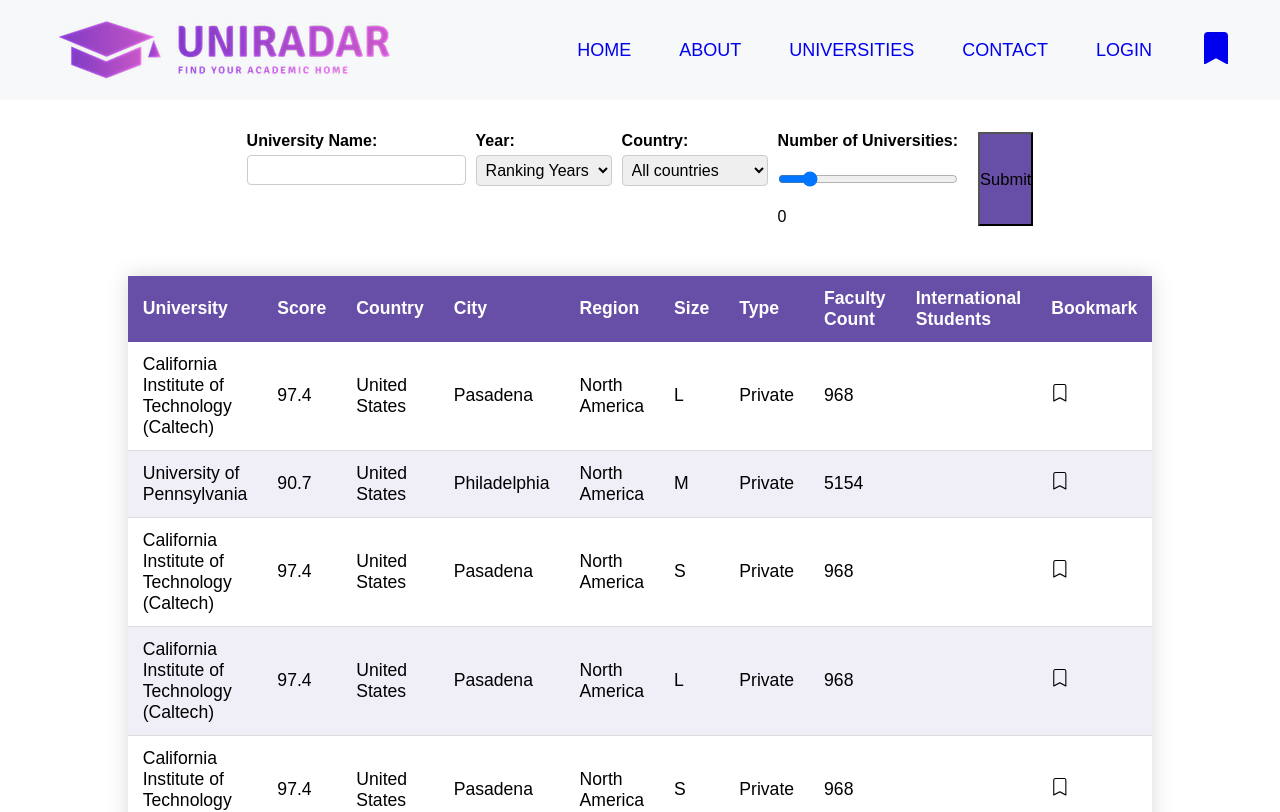
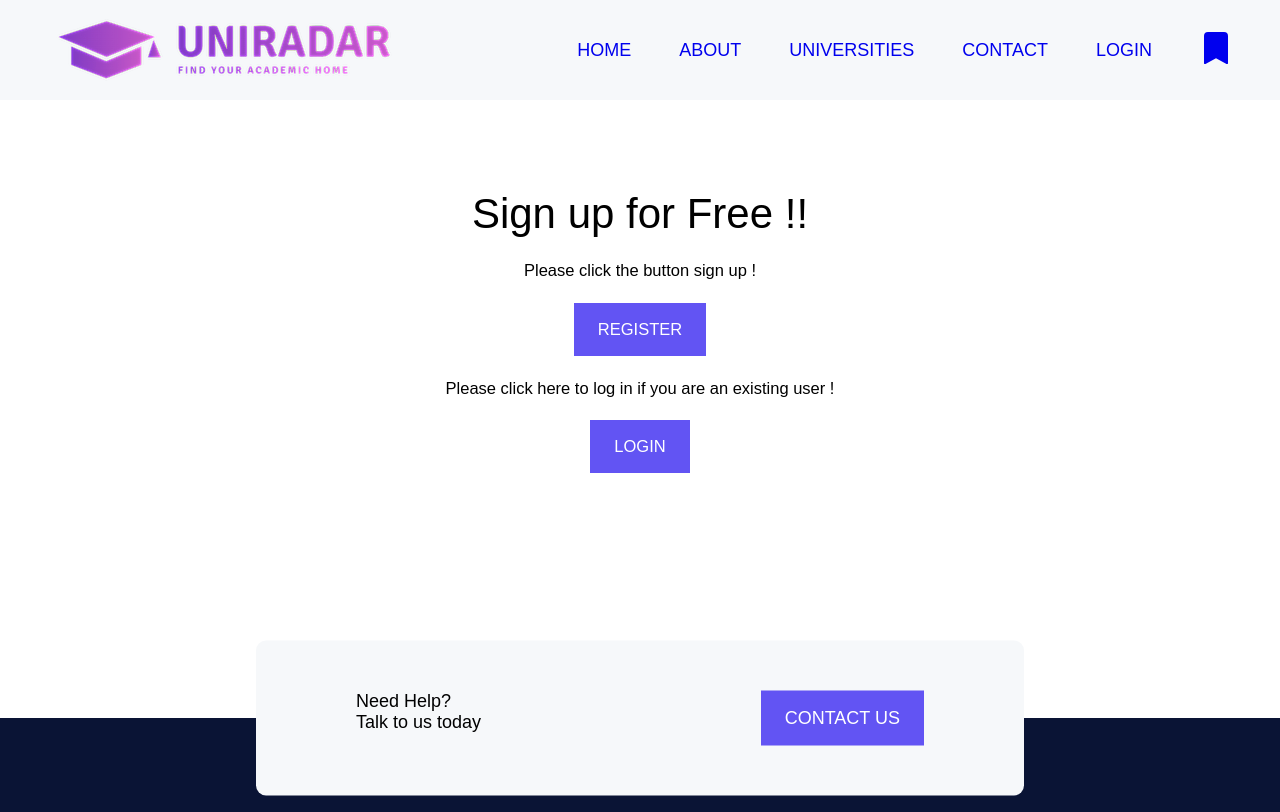
Before and after one commit to sakshi3197/Uniradar, a React (Create React App) app in the folder uniradar/: page /universities in a window 1280 px wide. Shown: the top 812 px of the page. Built offline with nearby package versions, Linux system fonts and the light colour scheme.

Commit message:
Profile page

```diff
--- a/uniradar/package.json
+++ b/uniradar/package.json
@@ -9,9 +9,11 @@
     "@testing-library/react": "^13.3.0",
     "@testing-library/user-event": "^13.5.0",
     "axios": "^0.27.2",
+    "js-cookie": "^3.0.4",
     "react": "^18.2.0",
     "react-dom": "^18.2.0",
     "react-icons": "^4.8.0",
+    "react-password-checklist": "^1.4.3",
     "react-router-dom": "^6.4.1",
     "react-scripts": "5.0.1",
     "styled-components": "^5.3.5",
--- a/uniradar/src/Universities.js
+++ b/uniradar/src/Universities.js
@@ -2,7 +2,11 @@ import React, { useState, useEffect } from "react";
 import './Universities.css';
 import { BsBookmark, BsFillBookmarkFill } from "react-icons/bs";
 import axios from 'axios';
-import { useNavigate, Link } from "react-router-dom";
+import { useNavigate } from "react-router-dom";
+import { NavLink } from "react-router-dom";
+import { Button } from "./styles/Button";
+import styled from "styled-components";
+import Cookies from 'js-cookie';
 
 
 const Universities = () => {
@@ -76,37 +80,39 @@ const Universities = () => {
 
       console.log("FORM DATA:", formData)
       /*const response = */
-        var apidata ;
-        await axios.post('http://127.0.0.1:5000/search_unis', formData).then(response =>{
+      var apidata;
+      await axios.post('http://127.0.0.1:5000/search_unis', formData).then(response => {
         apidata = response;
         console.log(response)
       });
       console.log("Response here is : ", apidata)
-        if(apidata.status === 200){
+      if (apidata.status === 200) {
         console.log('Success! The response is 200');
 
-          if(apidata.no_of_records === 0){
+        if (apidata.no_of_records === 0) {
           alert("No records for these filters. Please modify your filters and try again !")
           navigate('/Universities')
         }
-          else{
+        else {
           setUniversities(apidata.data.data)
         }
 
       }
-        else{
+      else {
         console.log(`Heree Error: The response is ${apidata.status}`);
       }
 
       navigate('/Universities');
 
     } catch (error) {
-        console.error("ERROOOOORRR :",error);
+      console.error("ERROOOOORRR :", error);
       alert('Error Sending OTP.');
     }
   };
 
 
+  const isSessionLoggedIn = Cookies.get('isSessionLoggedIn');
+  if (isSessionLoggedIn === "true") {
     return (
       <div className="universities-container">
         <form onSubmit={handleSubmit}>
@@ -226,6 +232,51 @@ const Universities = () => {
 
       </div>
     );
+  }
+  else{
+    return(
+      <Wrapper>
+      <div className="container">
+        <div>
+          <h3>Sign up for Free !!</h3>
+          <p>
+            Please click the button sign up !
+          </p>
+
+          <NavLink to="/">
+            <Button>Register</Button>
+          </NavLink>
+
+          <p>
+            Please click here to log in if you are an existing user !
+          </p>
+
+          <NavLink to="/Login">
+            <Button>Login</Button>
+          </NavLink>
+
+        </div>
+      </div>
+    </Wrapper>
+    );
+  }
 };
 
+const Wrapper = styled.section`
+  .container {
+    padding: 9rem 0;
+    text-align: center;
+    h2 {
+      font-size: 10rem;
+    }
+    h3 {
+      font-size: 4.2rem;
+    }
+    p {
+      margin: 2rem 0;
+    }
+  }
+`;
+
+
 export default Universities;
--- a/uniradar/src/components/Nav.js
+++ b/uniradar/src/components/Nav.js
@@ -2,13 +2,17 @@ import React, {useState} from "react";
 import { NavLink } from "react-router-dom";
 import styled from "styled-components";
 import { BsFillBookmarkFill } from "react-icons/bs";
-
+import Cookies from 'js-cookie';
 import { CgMenu, CgClose } from "react-icons/cg";
 
 
 
 const Nav = () => {
     const [menuIcon, setMenuIcon] = useState();
+
+    const handleResetCookie = (e) => {
+      Cookies.set('isSessionLoggedIn', "false", { expires: 1 });
+    };
 
     const Nav = styled.nav`
       .navbar-lists {
@@ -142,7 +146,9 @@ const Nav = () => {
       }
     `;
 
-    return (
+    const isSessionLoggedIn = Cookies.get('isSessionLoggedIn');
+    if (isSessionLoggedIn !== "true") {
+      return (
       <Nav>
         <div className={menuIcon ? "navbar active" : "navbar"}>
           <ul className="navbar-lists">
@@ -208,6 +214,61 @@ const Nav = () => {
         </div>
       </Nav>
     );
+      }
+      else
+      {
+        return (
+          <Nav>
+            <div className={menuIcon ? "navbar active" : "navbar"}>
+              <ul className="navbar-lists">
+                <li>
+                  <NavLink
+                    to="/universities"
+                    className="navbar-link "
+                    onClick={() => setMenuIcon(false)}>
+                    Universities
+                  </NavLink>
+                </li>
+                <li>
+                  <NavLink
+                    to="/profile"
+                    className="navbar-link "
+                    onClick={() => setMenuIcon(false)}>
+                    Profile
+                  </NavLink>
+                </li>
+                <li>
+                  <NavLink
+                    to="/"
+                    className="navbar-link "
+                    onClick={handleResetCookie}>
+                    Logout
+                  </NavLink>
+                </li>
+                <li>
+                  <NavLink to="/favourites" className="navbar-link cart-trolley--link">
+                    <BsFillBookmarkFill className="cart-trolley" />
+                  </NavLink>
+                </li>
+              </ul>
+
+              <div className="mobile-navbar-btn">
+                <CgMenu
+                  name="menu-outline"
+                  className="mobile-nav-icon"
+                  onClick={() => setMenuIcon(true)}
+                />
+                <CgClose
+                  name="close-outline"
+                  className="mobile-nav-icon close-outline"
+                  onClick={() => setMenuIcon(false)}
+                />
+              </div>
+            </div>
+          </Nav>
+        );
+      }
+
   };
 
   export default Nav;
```
Also changed, not shown: uniradar/src/Profile.js (added, +33 -0 lines), 1 other file (tests, documents, lock files or other folders). Lines whose indentation alone changed are shown as unchanged.
